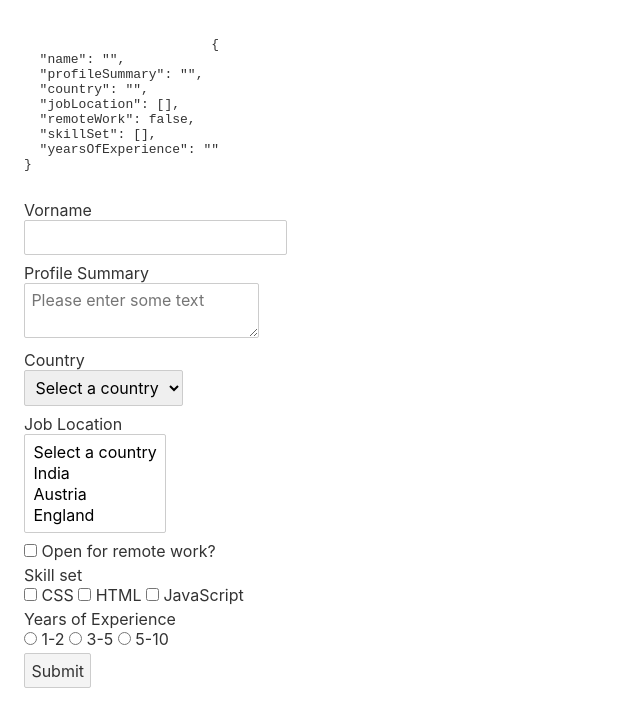
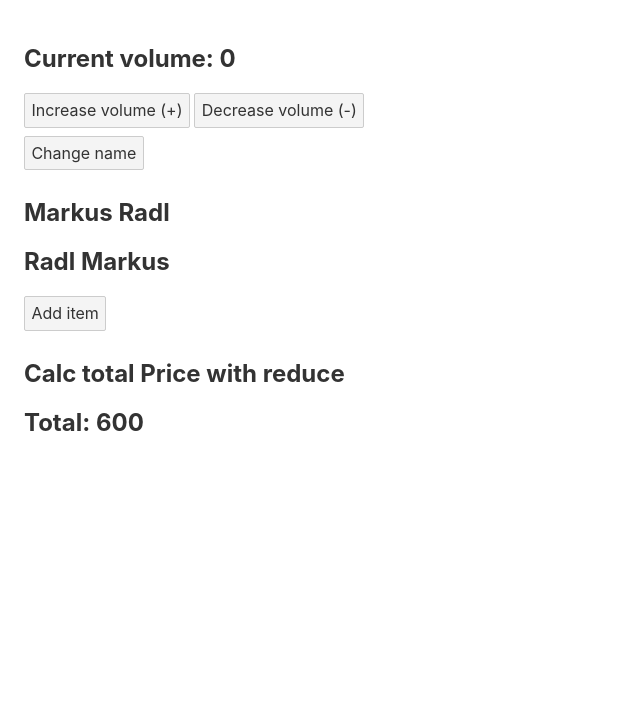
Before and after one commit to markusradl/hello-world, a Svelte app: page / in a window 1280 px wide. Shown: the top 726 px of the page, without its empty margins (0-640 px from the left). Built offline with nearby package versions, Linux system fonts and the light colour scheme.

Commit message:
Reactive Statement and Declaration :$

```diff
--- a/src/App.svelte
+++ b/src/App.svelte
@@ -1,131 +1,68 @@
 <script>
-	const formValues ={
-		name: '',
-		profileSummary: '',
-		country: '',
-		jobLocation: [],
-		remoteWork: false,
-		skillSet: [],
-		yearsOfExperience: ''
+	let firstName = 'Markus'
+	let lastName = 'Radl'
+
+	let items = [
+		{
+			id: 1,
+			tile: 'TV',
+			price: 100
+		},
+		{
+			id: 2,
+			tile: 'Phone',
+			price: 200
+		},
+		{
+			id: 3,
+			tile: 'Laptop',
+			price: 300
+		}
+	]
+
+	$: fullName = `${lastName} ${firstName}`
+	$: {
+		const greet = `Fullname is ${firstName} ${lastName}`
+		console.log(greet)
 	}
+	$: total = items.reduce((total, curr) => (total = total + curr.price),0)
 
-	function submitForm(event) {
-		console.log(formValues)
-	}
+	let volume = 0
+	$:if (volume < 0) {
+			alert('You can not go under 0')
+			volume = 0
+		}else if (volume > 20) {
+			alert('You can not go higher than 20')
+			volume = 20
+		}
 </script>
 
 <main>
+
+	<h2>Current volume: {volume}</h2>
 	<div>
-		<pre>
-			{JSON.stringify(formValues, null, 2)}
-		</pre>
+		<button on:click={() => volume += 2}>Increase volume (+)</button>
+		<button on:click={() => (volume -= 2)}>Decrease volume (-)</button>
 	</div>
-	<form on:submit|preventDefault={submitForm}>
-		<div>
-			<label for="name">Vorname</label>
-			<!--Svelte casts the datatype accordingly to input type-->
-			<input type="number" id="name" bind:value={formValues.name}>
-		</div>
 
-		<div>
-			<label for="profile">Profile Summary</label>
-			<textarea id="profile" bind:value={formValues.profileSummary} placeholder="Please enter some text"></textarea>
-		</div>
+	<button
+		on:click={() => {
+			firstName = 'Clark'
+			lastName = 'Kent'
+		}}>Change name</button
+	>
 
-		<div>
-			<label for="country">Country</label>
-			<select id="country" bind:value={formValues.country}>
-				<option value="">Select a country</option>
-				<option value="india">India</option>
-				<option value="austria">Austria</option>
-				<option value="england">England</option>
-			</select>
-		</div>
+	<h2>{firstName} {lastName}</h2>
+	<h2>{fullName}</h2>
 
-		<div>
-			<label for="job-location">Job Location</label>
-			<select
-				id="job-location"
-				bind:value={formValues.jobLocation}
-				multiple
-			>
-				<option value="">Select a country</option>
-				<option value="india">India</option>
-				<option value="austria">Austria</option>
-				<option value="england">England</option>
-			</select>
-		</div>
+	<button on:click={() => items = ([...items,{id:4, title: 'Keyboard', price: 50}])}>Add item</button>
 
-		<div>
-			<input
-				type="checkbox"
-				id="remoteWork"
-				bind:checked={formValues.remoteWork}
-			/>
-			<label for="remoteWork">Open for remote work?</label>
-		</div>
+	<h2>Calc total Price with reduce</h2>
+	<h2>Total: {total}</h2>
 
-		<div>
-			<label>Skill set</label>
-				<input
-					type="checkbox"
-					id="css"
-					value="css"
-					bind:group={formValues.skillSet}
-				/>
-				<label for="css">CSS</label>
-				<input
-					type="checkbox"
-					id="html"
-					value="html"
-					bind:group={formValues.skillSet}
-				/>
-				<label for="css">HTML</label>
-				<input
-					type="checkbox"
-					id="javascript"
-					value="javascript"
-					bind:group={formValues.skillSet}
-				/>
-				<label for="javascript">JavaScript</label>
-		</div>
-
-		<div>
-			<label>Years of Experience</label>
-				<input
-					type="radio"
-					id="1-2"
-					value="1-2"
-					bind:group={formValues.yearsOfExperience}
-				/>
-				<label for="1-2">1-2</label>
-				<input
-					type="radio"
-					id="3-5"
-					value="3-5"
-					bind:group={formValues.yearsOfExperience}
-				/>
-				<label for="3-5">3-5</label>
-				<input
-					type="radio"
-					id="5-10"
-					value="5-10"
-					bind:group={formValues.yearsOfExperience}
-				/>
-				<label for="5-10">5-10</label>
-		</div>
-
-		<div>
-			<button>Submit</button>
-		</div>
-	</form>
 </main>
 
 <style>
-	input + label {
-		display: inline-flex;
-	}
-
 	main {
 		/*text-align: center;*/
 		padding: 1em;
```
